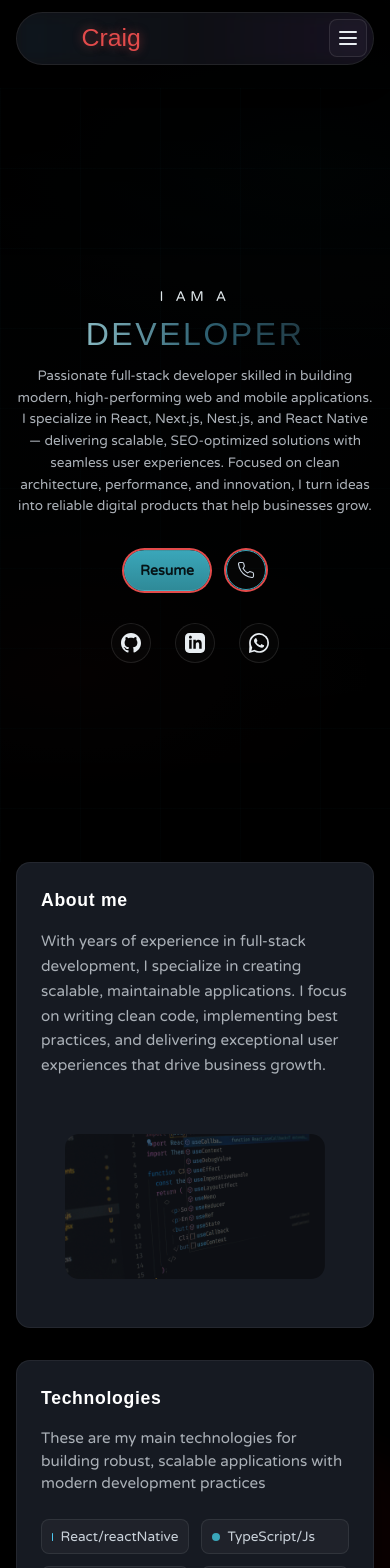
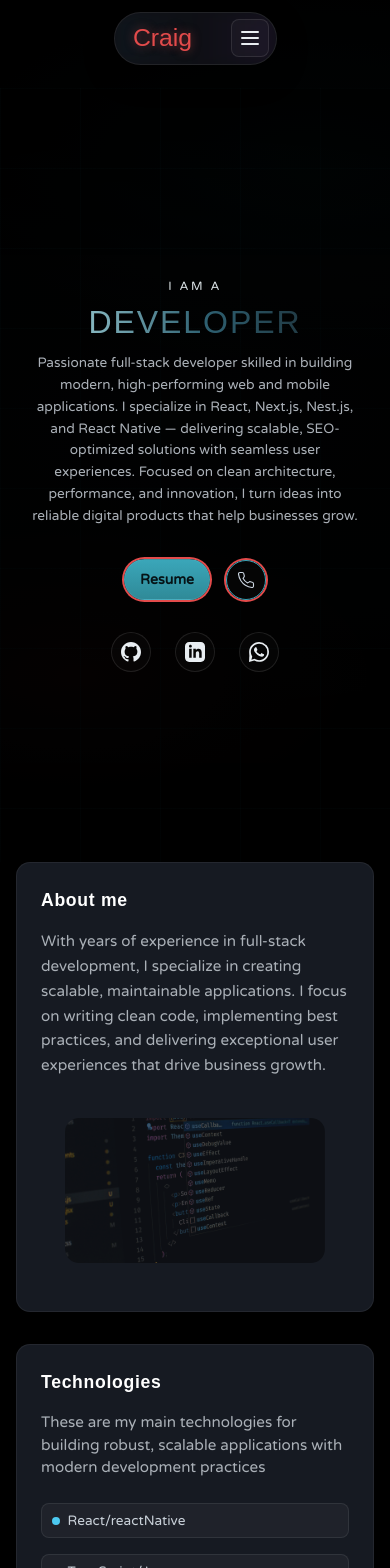
Before and after one commit to tristenswisss/hero-app, a Next.js app: page / in a window 390 px wide. Shown: the top 1568 px of the page. Built offline with nearby package versions, Linux system fonts and the light colour scheme; a web font is replaced by a local one.

Commit message:
feat: update styles for mobile responsiveness and add Tailwind CSS configuration

```diff
--- a/src/app/globals.css
+++ b/src/app/globals.css
@@ -263,11 +263,18 @@ section {
   padding: 0;
 }
 
+.container {
+  padding-inline: 1rem;
+}
+
 /* Tablet - 768px and up */
 @media (min-width: 768px) {
   .section { min-height: calc(100vh - 80px); }
   /* .section-tight { min-height: calc(100vh - 80px); } */
   section { scroll-margin-top: 80px; }
+  .container {
+    padding-inline: 0;
+  }
 }
 
 /* Mobile - max 767px */
@@ -281,18 +288,19 @@ section {
 
   /* Hero section mobile adjustments */
   #home .hero-kicker {
-    letter-spacing: 0.3em;
-    font-size: 0.875rem;
+    letter-spacing: 0.2em;
+    font-size: 0.75rem;
   }
 
   #home h1 {
-    font-size: 2.5rem;
-    letter-spacing: 0.08em;
+    font-size: 2rem;
+    letter-spacing: 0.06em;
   }
 
   #home .hero-sub {
-    font-size: 0.9rem;
+    font-size: 0.85rem;
     line-height: 1.6;
+    padding: 0 1rem;
   }
 
   /* Navigation mobile adjustments */
@@ -349,6 +357,18 @@ section {
     gap: 1.5rem;
     text-align: center;
   }
+
+  /* Projects grid mobile adjustments */
+  #projects .grid {
+    grid-template-columns: 1fr;
+    gap: 1rem;
+  }
+
+  /* About section mobile adjustments */
+  #about .grid {
+    grid-template-columns: 1fr;
+    gap: 1rem;
+  }
 }
 
 /* Game canvas responsive sizing */
@@ -384,8 +404,9 @@ section {
 
 /* Small screens - max 480px */
 @media (max-width: 480px) {
-  .container {
-    padding-inline: 1rem;
+
+  .navbar .container  {
+    width: 50%;
   }
 
   /* Hero section small screen adjustments */
--- a/src/app/page.tsx
+++ b/src/app/page.tsx
@@ -55,7 +55,7 @@ export default function Home() {
         <div className="absolute inset-0 bg-black/40" />
         {/* Futuristic grid overlay */}
         <div className="absolute inset-0 bg-[linear-gradient(rgba(58,166,185,0.03)_1px,transparent_1px),linear-gradient(90deg,rgba(58,166,185,0.03)_1px,transparent_1px)] bg-size-[80px_80px] animate-pulse" />
-        <div className="container relative z-10 max-w-4xl mx-auto px-0 text-center">
+        <div className="container relative z-10 max-w-4xl mx-auto text-center">
           {/* Welcome text - center aligned */}
           <div className="mx-auto">
             <div className="hero-kicker text-sm tracking-[0.4em] mb-3 text-white/80">I AM A</div>
@@ -130,7 +130,7 @@ export default function Home() {
         <div className="absolute top-10 left-10 w-20 h-20 rounded-full bg-cyan-500/10 blur-xl animate-pulse" />
         <div className="absolute bottom-10 right-10 w-32 h-32 rounded-full bg-purple-500/10 blur-xl animate-pulse" style={{ animationDelay: '1s' }} />
         <div className="absolute top-1/2 left-1/2 w-64 h-64 rounded-full bg-red-500/5 blur-xl animate-pulse" style={{ animationDelay: '2s' }} />
-        <div className="container max-w-6xl mx-auto px-0">
+        <div className="container max-w-6xl mx-auto">
           <div className="card p-6 relative overflow-hidden">
             <div className="grid md:grid-cols-2 gap-8 items-center">
               <div>
@@ -240,8 +240,8 @@ export default function Home() {
             );
           })}
         </div>
-        <div className="container max-w-6xl mx-auto px-0">
-          <div className="grid md:grid-cols-2 gap-8">
+        <div className="container max-w-6xl mx-auto">
+          <div className="grid sm:grid-cols-1 md:grid-cols-2 gap-6">
             {visibleProjects.map((p) => (
               <article key={p.id} className="card overflow-hidden group relative">
                 {p.category === 'mobile' ? (
--- /dev/null
+++ b/tailwind.config.js
@@ -0,0 +1,12 @@
+/** @type {import('tailwindcss').Config} */
+export default {
+  content: [
+    "./src/app/**/*.{js,ts,jsx,tsx}",
+    "./src/pages/**/*.{js,ts,jsx,tsx}",
+    "./src/components/**/*.{js,ts,jsx,tsx}",
+  ],
+  theme: {
+    extend: {},
+  },
+  plugins: [],
+}
```
Also changed, not shown: 1 other file (tests, documents, lock files or other folders).
